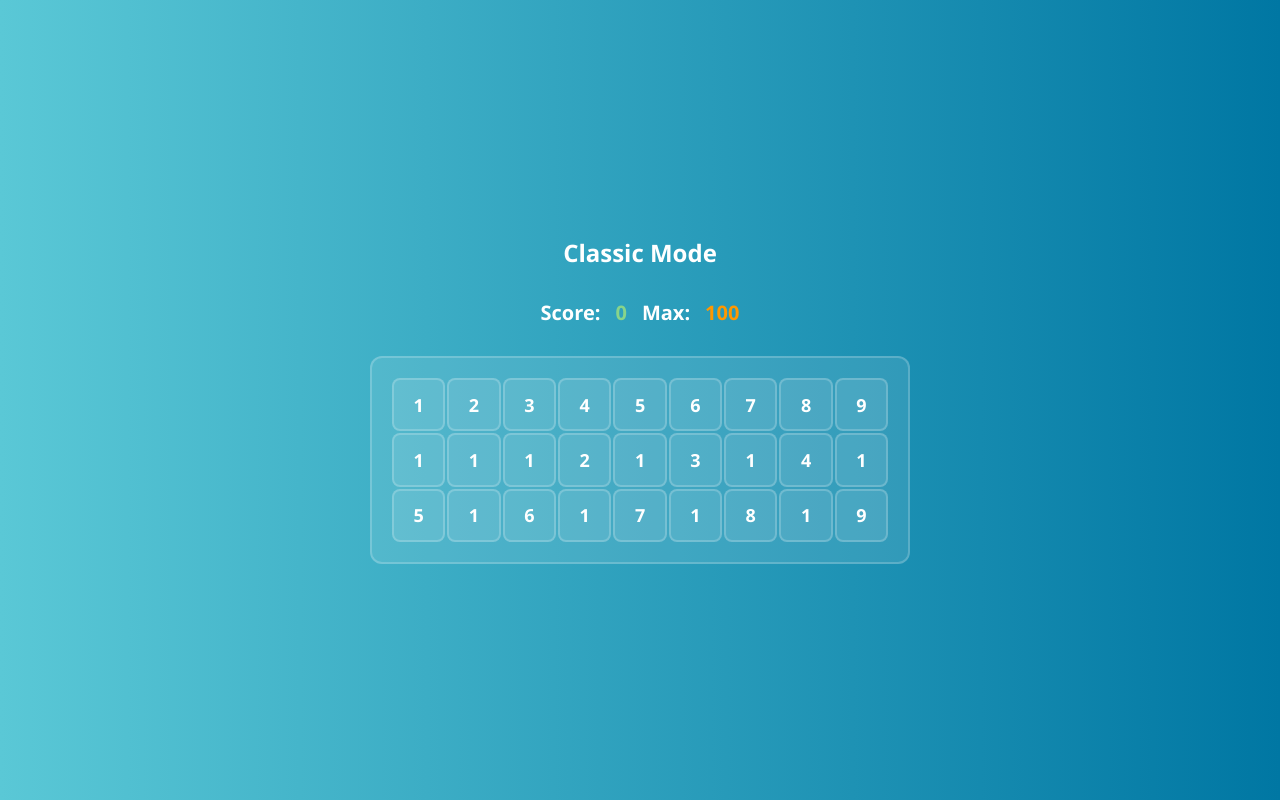
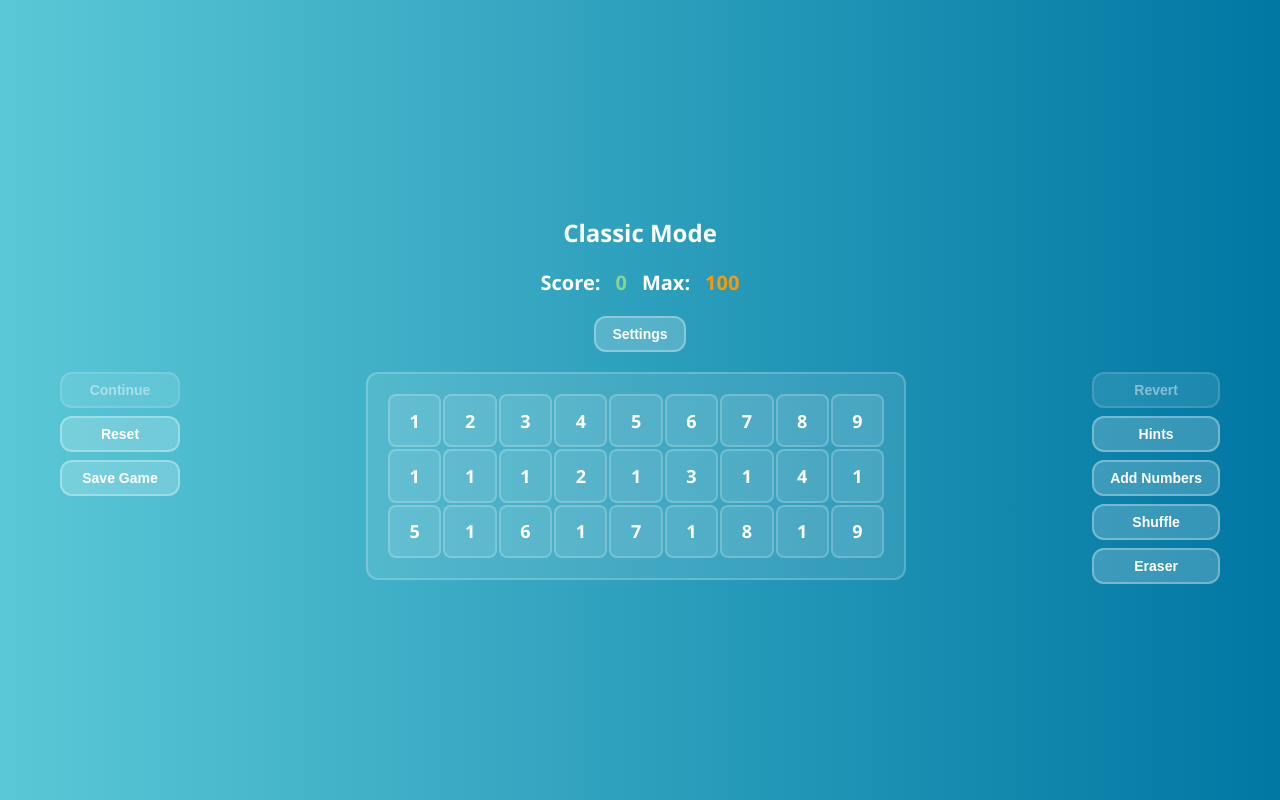
Before and after one commit to Yakubovskaya/pair-em-up, a website built with Vite: page index.html in a window 1280 px wide. Both pictures are taken after a click on the button "Classic". Built offline with nearby package versions, Linux system fonts and the light colour scheme.

Commit message:
feat: add control and  assist buttons, settings button and add style for elements

```diff
--- a/src/scripts/start-classic-game.js
+++ b/src/scripts/start-classic-game.js
@@ -47,12 +47,75 @@ const startClassicGame = () => {
   scoreContainer.appendChild(maxLabel);
   scoreContainer.appendChild(maxValue);
 
+  const controlButtonsContainer = document.createElement('div');
+  controlButtonsContainer.classList.add('game__control-buttons');
+
+  const continueButton = document.createElement('button');
+  continueButton.classList.add('control-button', 'button');
+  continueButton.textContent = 'Continue';
+  continueButton.disabled = true;
+
+  const resetButton = document.createElement('button');
+  resetButton.classList.add('control-button', 'button');
+  resetButton.textContent = 'Reset';
+
+  const saveButton = document.createElement('button');
+  saveButton.classList.add('control-button', 'button');
+  saveButton.textContent = 'Save Game';
+
+  controlButtonsContainer.appendChild(continueButton);
+  controlButtonsContainer.appendChild(resetButton);
+  controlButtonsContainer.appendChild(saveButton);
+
+  const settingsButton = document.createElement('button');
+  settingsButton.classList.add('settings-button', 'button');
+  settingsButton.textContent = 'Settings';
+
+  const assistButtonsContainer = document.createElement('div');
+  assistButtonsContainer.classList.add('game__assist-buttons');
+
+  const hintsButton = document.createElement('button');
+  hintsButton.classList.add('assist-button', 'button');
+  hintsButton.textContent = 'Hints';
+
+  const revertButton = document.createElement('button');
+  revertButton.classList.add('assist-button', 'button');
+  revertButton.textContent = 'Revert';
+  revertButton.disabled = true;
+
+  const addNumbersButton = document.createElement('button');
+  addNumbersButton.classList.add('assist-button', 'button');
+  addNumbersButton.textContent = 'Add Numbers';
+
+  const shuffleButton = document.createElement('button');
+  shuffleButton.classList.add('assist-button', 'button');
+  shuffleButton.textContent = 'Shuffle';
+
+  const eraserButton = document.createElement('button');
+  eraserButton.classList.add('assist-button', 'button');
+  eraserButton.textContent = 'Eraser';
+
+  assistButtonsContainer.appendChild(revertButton);
+  assistButtonsContainer.appendChild(hintsButton);
+  assistButtonsContainer.appendChild(addNumbersButton);
+  assistButtonsContainer.appendChild(shuffleButton);
+  assistButtonsContainer.appendChild(eraserButton);
+
+  const gameContentWrapper = document.createElement('div');
+  gameContentWrapper.classList.add('game__content-wrapper');
+
   const gameGridContainer = document.createElement('div');
   gameGridContainer.classList.add('game__grid-container');
 
+  gameContentWrapper.appendChild(controlButtonsContainer);
+  gameContentWrapper.appendChild(gameGridContainer);
+  gameContentWrapper.appendChild(assistButtonsContainer);
+
   gameContainer.appendChild(gameTitle);
   gameContainer.appendChild(scoreContainer);
-  gameContainer.appendChild(gameGridContainer);
+  gameContainer.appendChild(settingsButton);
+  gameContainer.appendChild(gameContentWrapper);
+
   document.body.appendChild(gameContainer);
 
   updateScoreDisplay();
--- a/src/styles/_components.scss
+++ b/src/styles/_components.scss
@@ -73,10 +73,20 @@
   display: flex;
   flex-direction: column;
   align-items: center;
-  gap: 30px;
+  gap: 20px;
   padding: 20px;
   width: 100%;
-  max-width: 600px;
+  max-width: 1200px;
+
+  @media (max-width: 768px) {
+    max-width: 100%;
+    padding: 15px;
+  }
+
+  @media (max-width: 480px) {
+    padding: 10px;
+    gap: 15px;
+  }
 }
 
 .game__title {
@@ -102,16 +112,44 @@
   color: #ff9800;
 }
 
+.game__content-wrapper {
+  display: flex;
+  align-items: flex-start;
+  justify-content: space-between;
+  gap: 20px;
+  width: 100%;
+
+  @media (max-width: 1024px) {
+    gap: 15px;
+  }
+
+  @media (max-width: 768px) {
+    flex-direction: column;
+    align-items: center;
+    gap: 15px;
+  }
+}
+
 .game__grid-container {
+  flex: 1;
   display: grid;
   grid-template-columns: repeat(9, 1fr);
   gap: 2px;
   padding: clamp(13px, 2vw, 20px);
-  width: 100%;
   max-width: 540px;
   background: rgba(255, 255, 255, 0.1);
   border-radius: 12px;
   border: 2px solid rgba(255, 255, 255, 0.2);
+
+  @media (max-width: 768px) {
+    max-width: 100%;
+    width: 100%;
+  }
+
+  @media (max-width: 480px) {
+    padding: clamp(8px, 1.5vw, 15px);
+    gap: 1px;
+  }
 }
 
 .game__grid-cell {
@@ -147,6 +185,46 @@
   @media (max-width: 480px) {
     border-radius: 5px;
   }
+}
+
+.game__control-buttons,
+.game__assist-buttons {
+  display: flex;
+  flex-direction: column;
+  gap: 8px;
+  min-width: 120px;
+
+  @media (max-width: 1024px) {
+    min-width: 100px;
+  }
+
+  @media (max-width: 768px) {
+    flex-direction: row;
+    flex-wrap: wrap;
+    justify-content: center;
+    width: 100%;
+    min-width: auto;
+  }
+}
+
+.control-button,
+.assist-button {
+  padding: 8px 16px;
+  width: 100%;
+  font-size: clamp(12px, 2vw, 14px);
+  white-space: nowrap;
+
+  &:disabled {
+    opacity: 0.5;
+    pointer-events: none;
+  }
+}
+
+.settings-button {
+  align-self: center;
+  padding: 8px 16px;
+  width: auto;
+  font-size: clamp(12px, 2vw, 14px);
 }
 
 .win-screen {
```
